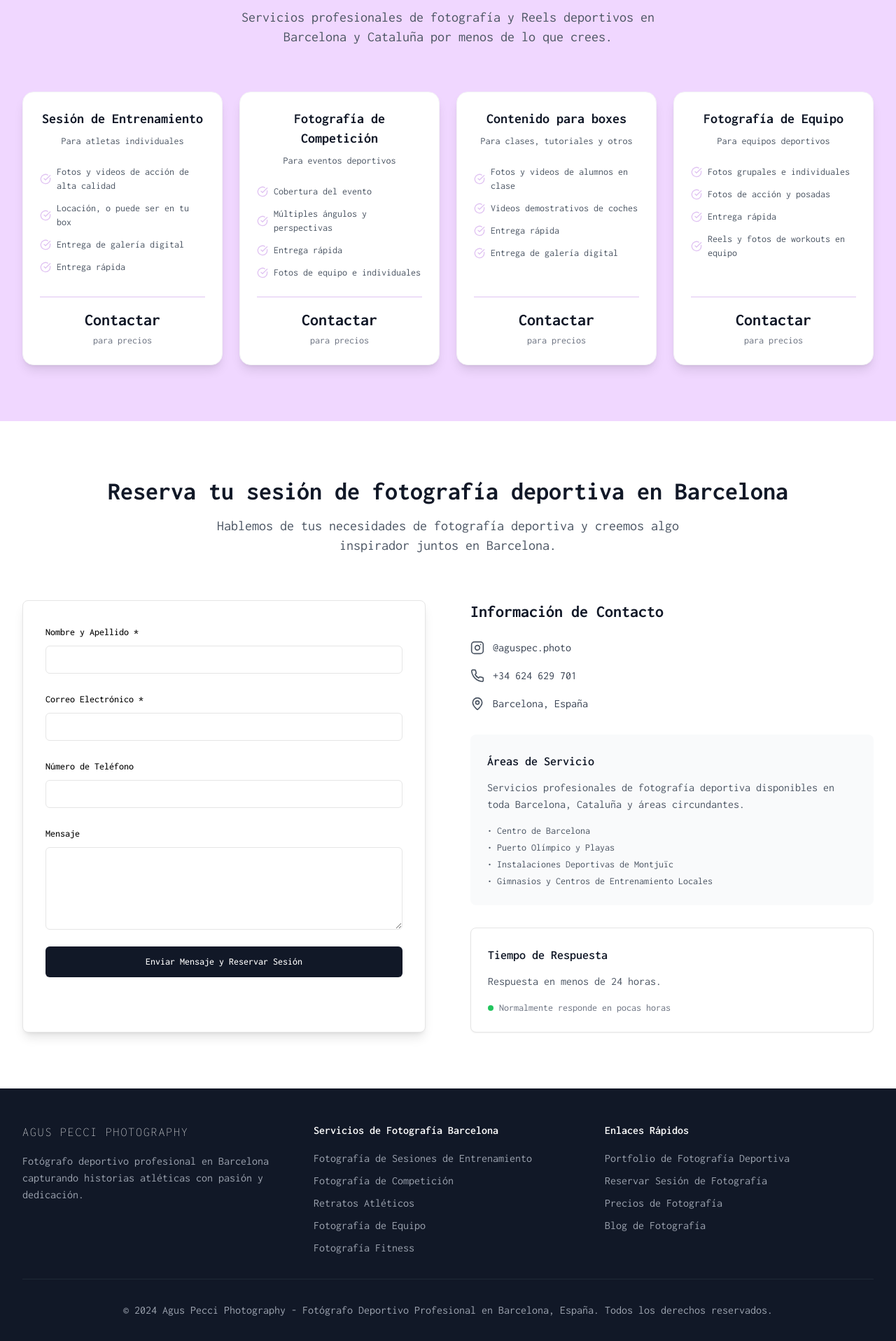
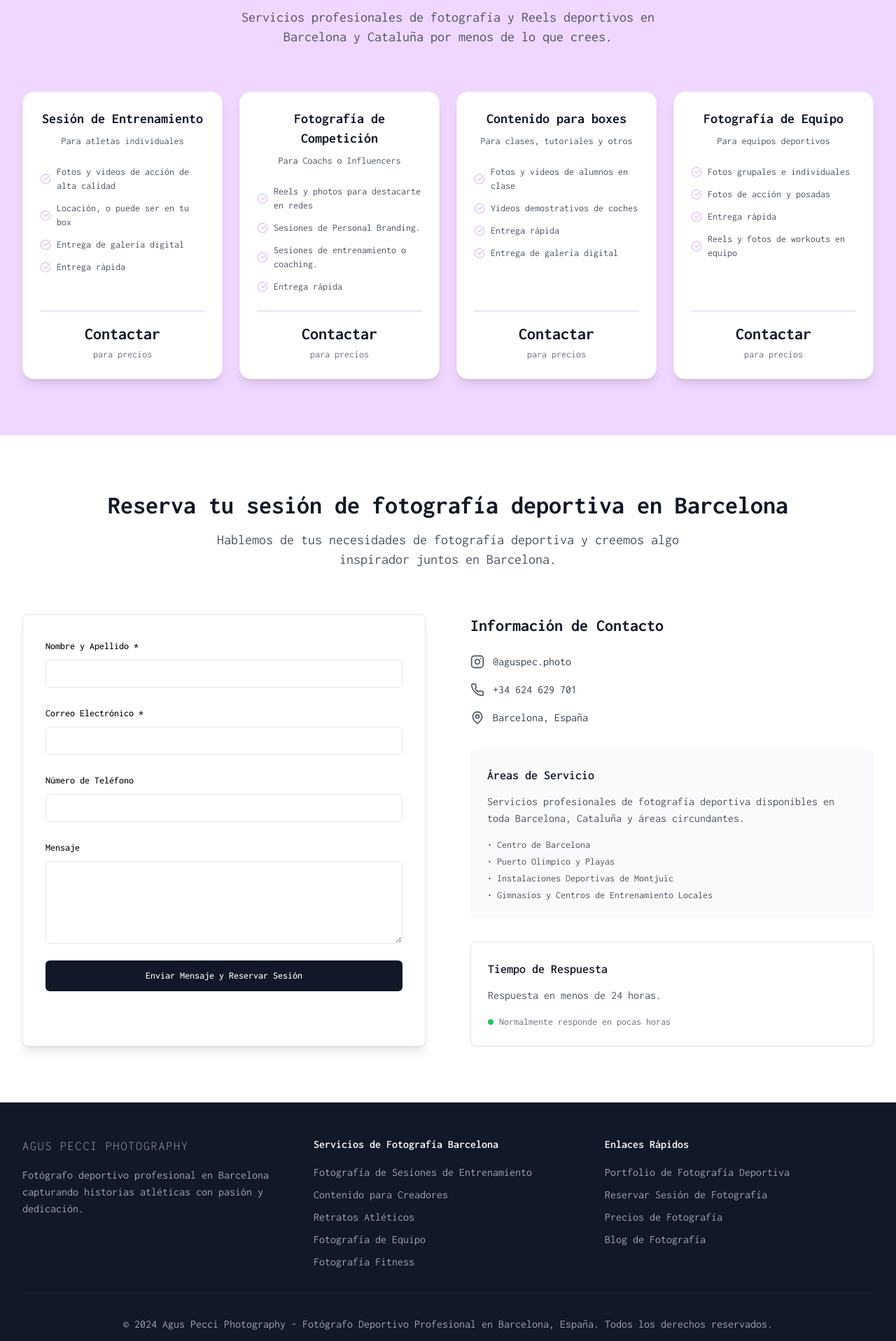
Before and after one commit to rochidiez/photography-website, a Next.js app: page / in a window 1280 px wide. Shown: the part 2154-4071 px from the top of the page at 70% size. Built offline with nearby package versions, Linux system fonts and the light colour scheme.

Commit message:
Update services

```diff
--- a/app/page.tsx
+++ b/app/page.tsx
@@ -362,25 +362,25 @@ export default function AgusPecciPhotography({
               <div className="p-6 flex flex-col h-full">
                 <div className="text-center mb-6">
                   <h3 className="text-xl font-bold text-gray-900 mb-2">Fotografía de Competición</h3>
-                  <p className="text-gray-600 text-sm">Para eventos deportivos</p>
+                  <p className="text-gray-600 text-sm">Para Coachs o Influencers</p>
                 </div>
 
                 <div className="space-y-3 mb-6 flex-grow">
                   <div className="flex items-center text-sm text-gray-600">
                     <CheckCircle className="h-4 w-4 text-[#e0c3f2] mr-2 flex-shrink-0" />
-                    <span>Cobertura del evento</span>
+                    <span>Reels y photos para destacarte en redes</span>
                   </div>
                   <div className="flex items-center text-sm text-gray-600">
                     <CheckCircle className="h-4 w-4 text-[#e0c3f2] mr-2 flex-shrink-0" />
-                    <span>Múltiples ángulos y perspectivas</span>
+                    <span>Sesiones de Personal Branding.</span>
+                  </div>
+                  <div className="flex items-center text-sm text-gray-600">
+                    <CheckCircle className="h-4 w-4 text-[#e0c3f2] mr-2 flex-shrink-0" />
+                    <span>Sesiones de entrenamiento o coaching.</span>
                   </div>
                   <div className="flex items-center text-sm text-gray-600">
                     <CheckCircle className="h-4 w-4 text-[#e0c3f2] mr-2 flex-shrink-0" />
                     <span>Entrega rápida</span>
-                  </div>
-                  <div className="flex items-center text-sm text-gray-600">
-                    <CheckCircle className="h-4 w-4 text-[#e0c3f2] mr-2 flex-shrink-0" />
-                    <span>Fotos de equipo e individuales</span>
                   </div>
                 </div>
 
@@ -601,7 +601,7 @@ export default function AgusPecciPhotography({
               <h5 className="font-semibold mb-4">Servicios de Fotografía Barcelona</h5>
               <ul className="space-y-2 text-gray-400">
                 <li>Fotografía de Sesiones de Entrenamiento</li>
-                <li>Fotografía de Competición</li>
+                <li>Contenido para Creadores</li>
                 <li>Retratos Atléticos</li>
                 <li>Fotografía de Equipo</li>
                 <li>Fotografía Fitness</li>
```
